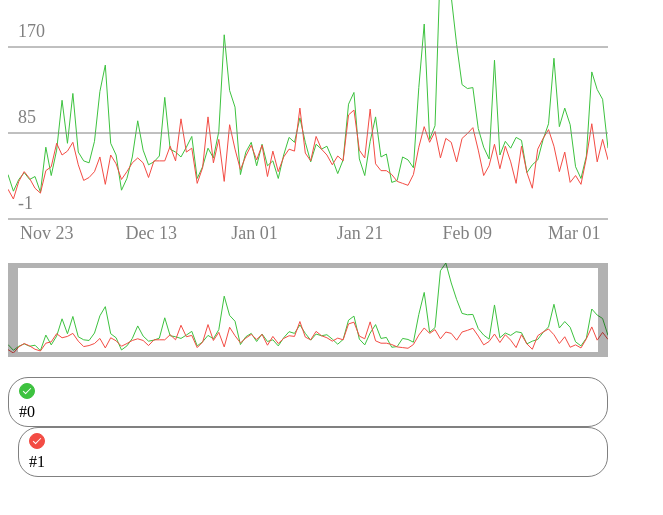
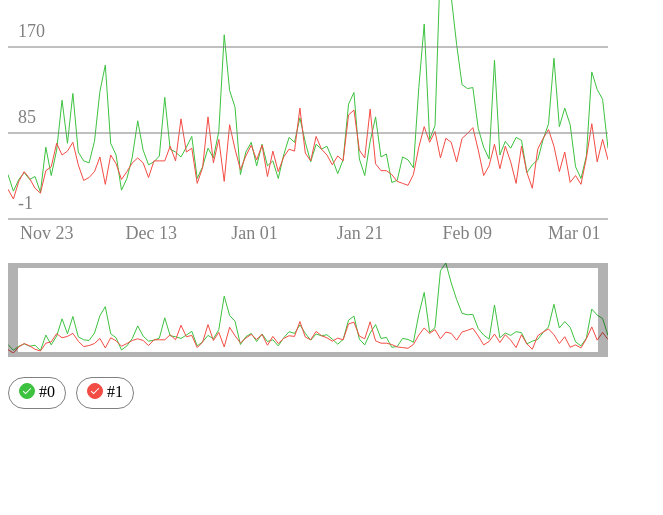
Before and after one commit to IvanHod/js-svg-plotting, a plain HTML site: page index.html in a window 1280 px wide. Shown: the part 141-656 px from the top of the page, without its empty margins (0-663 px from the left). Drawn offline with Linux system fonts and the light colour scheme.

Commit message:
styles were fixed

```diff
--- a/css/main.css
+++ b/css/main.css
@@ -1,9 +1,5 @@
 div.chart {
     width: 600px;
-}
-
-div.chart div {
-    width: 100%;
 }
 
 div.chart div.chart-main {
@@ -67,6 +63,7 @@ div.chart div.chart-labels div.checkbox-block {
     border-radius: 20px;
     cursor: pointer;
     width: auto;
+    float: left;
 }
 
 div.chart div.checkbox-block:not(:first-child) {
@@ -76,6 +73,7 @@ div.chart div.checkbox-block:not(:first-child) {
 div.chart div.round {
     position: relative;
     width: auto;
+    float: left;
 }
 
 div.chart div.round label {
```
